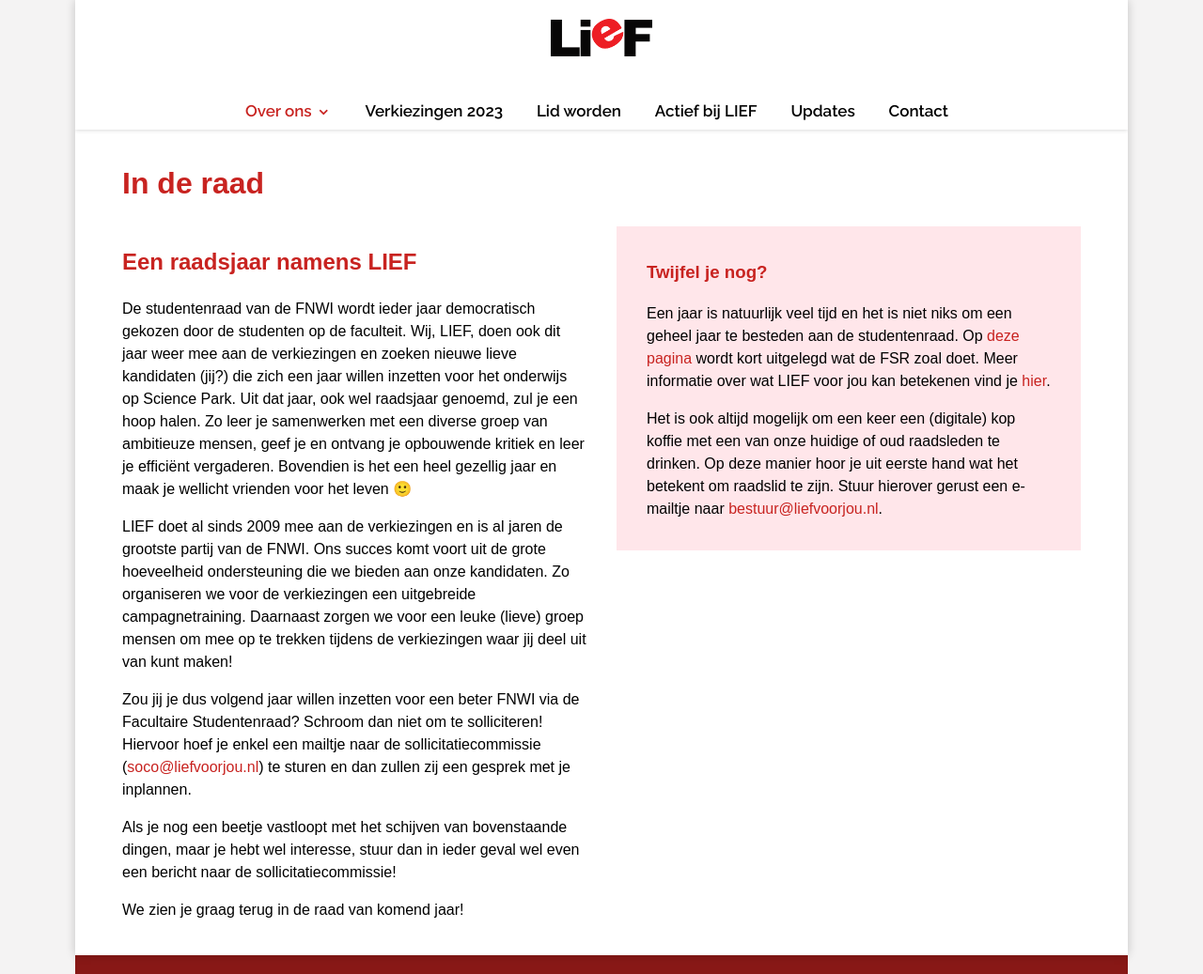
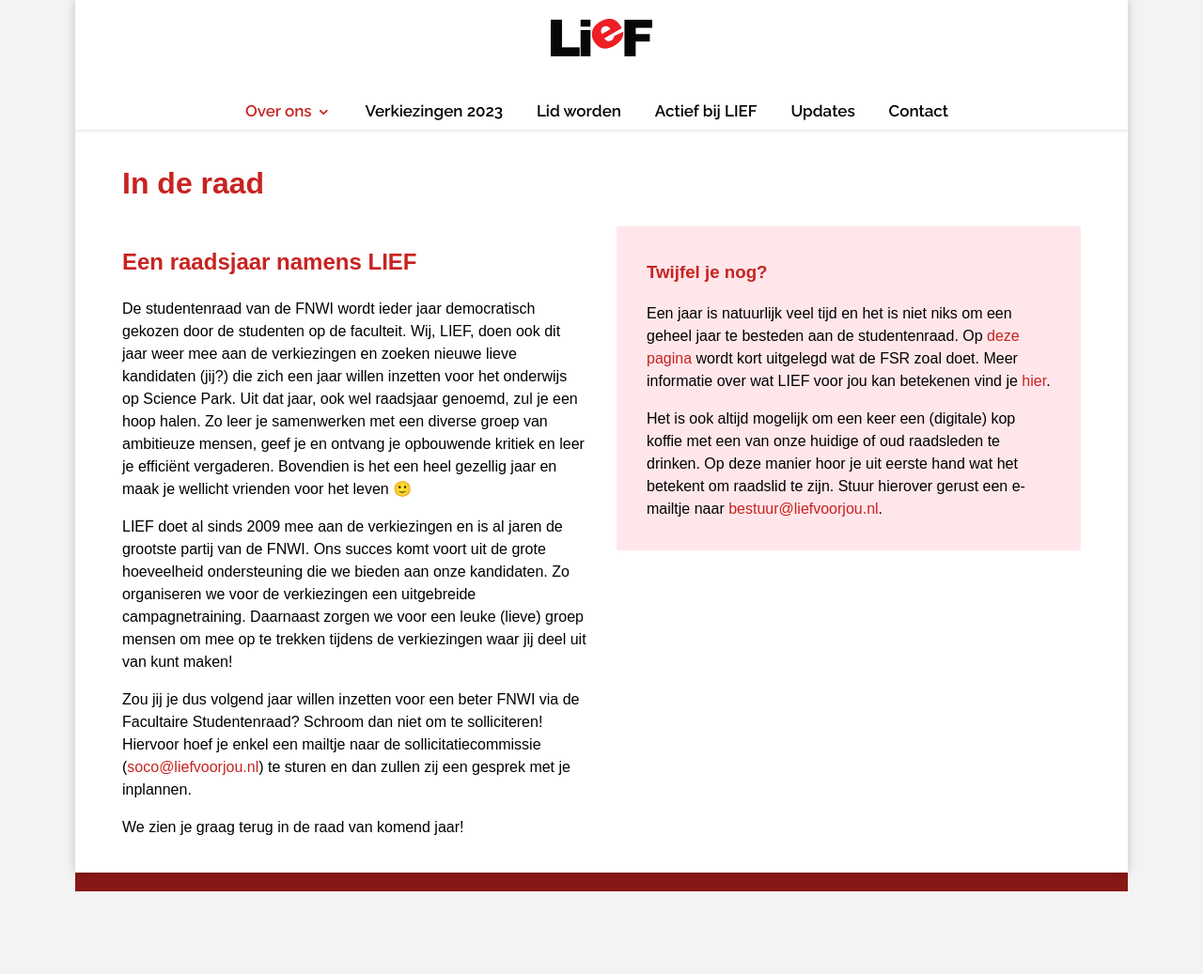
Before and after one commit to liefnwi/liefnwi.github.io, a Jekyll site: the page built from over-ons/in-de-raad.md, in a window 1280 px wide and 1037 px high. Shown: the whole window at 94% size. Built offline with Jekyll 4.4.1, drawn with Linux system fonts in a browser that asks for light colours; nearby versions of some CDN libraries.

Commit message:
Update in-de-raad.md (#6)
overbodige zin weggehaald

```diff
--- a/over-ons/in-de-raad.md
+++ b/over-ons/in-de-raad.md
@@ -12,8 +12,6 @@
 
 Zou jij je dus volgend jaar willen inzetten voor een beter FNWI via de Facultaire Studentenraad? Schroom dan niet om te solliciteren! Hiervoor hoef je enkel een mailtje naar de sollicitatiecommissie ([soco@liefvoorjou.nl](mailto:soco@liefvoorjou.nl)) te sturen en dan zullen zij een gesprek met je inplannen.
 
-Als je nog een beetje vastloopt met het schijven van bovenstaande dingen, maar je hebt wel interesse, stuur dan in ieder geval wel even een bericht naar de sollicitatiecommissie!
-
 We zien je graag terug in de raad van komend jaar!
 </div>
 <div class="note" markdown="block">
```
